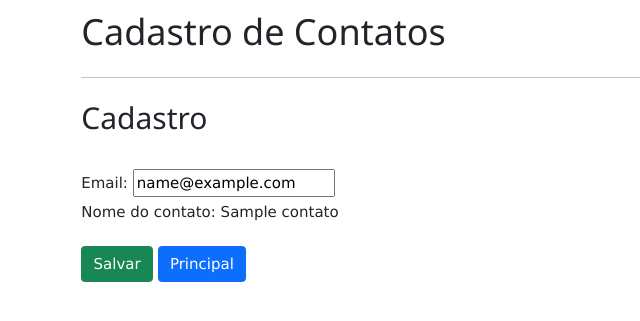
After one commit to aislansantos/teste_cadastro, a PHP site: page /details_contact_save_email_html.php?id_email=1 in a window 1280 px wide. The commit adds this page. Shown: the top 321 px of the page, without its empty margins (0-640 px from the left). Run offline with PHP 8.4, Linux system fonts and the light colour scheme; tables that the repository leaves empty hold one stand-in row (values such as "Sample post"); some libraries are stand-ins or nearby versions.

Commit message:
refatorado email para mais de um endereço

```diff
--- a/assets/class/contacts.class.php
+++ b/assets/class/contacts.class.php
@@ -101,7 +101,7 @@
                 {
                         if ($this->validate_CPF($this->cpf) == True) {
                                 if (!empty($this->id)) {
-                                        $sql = "UPDATE contato SET name = :name, secondname = :secondname , cpf = :cpf, email = :email WHERE id = :id";
+                                        $sql = "UPDATE contato SET name = :name, secondname = :secondname , cpf = :cpf  WHERE id = :id";
                                         $stmt = $this->pdo->prepare($sql);
                                         $stmt->bindParam(":name", $this->name, PDO::PARAM_STR);
                                         $stmt->bindParam(":secondname", $this->secondname, PDO::PARAM_STR);
@@ -110,7 +110,7 @@
                                         $stmt->execute();
                                 }
                                 if ($this->checkContact() == True) {
-                                        $sql = "INSERT INTO contato (name, secondname, cpf, email) VALUES (:name, :secondname, :cpf, :email)";
+                                        $sql = "INSERT INTO contato (name, secondname, cpf) VALUES (:name, :secondname, :cpf)";
                                         $stmt = $this->pdo->prepare($sql);
                                         $stmt->bindParam(":name", $this->name, PDO::PARAM_STR);
                                         $stmt->bindParam(":secondname", $this->secondname, PDO::PARAM_STR);
--- /dev/null
+++ b/assets/class/email.class.php
@@ -0,0 +1,113 @@
+<?php
+class Email
+{
+    private $id;
+    private $end_email;
+    private $id_contact_email;
+    private $pdo;
+
+    public function __construct($pdo)
+    {
+        $this->pdo = $pdo;
+    }
+
+    public function getId()
+    {
+        return $this->id;
+    }
+
+    public function setId($id)
+    {
+        $this->id = $id;
+    }
+
+    public function getEnd_email()
+    {
+        return $this->end_email;
+    }
+
+    public function setEnd_email($end_email)
+    {
+        $this->end_email = $end_email;
+    }
+
+    public function getId_contact_emaill()
+    {
+        return $this->id_contact_email;
+    }
+
+    public function setId_contact_email($id_contact_email)
+    {
+        $this->id_contact_email = $id_contact_email;
+    }
+
+    public function readRegister($id_contact_email)
+    {
+        $sql = "SELECT * FROM email WHERE id_contact_email = :id_contact";
+        $stmt = $this->pdo->prepare($sql);
+        $stmt->bindParam(":id_contact", $id_contact_email, PDO::PARAM_INT);
+        $stmt->execute();
+        if ($stmt->rowCount() > 0) {
+            return $stmt->fetchAll();
+        } else {
+            return array();
+        }
+    }
+
+    public function deleteEmail()
+    {
+        $sql = "DELETE FROM email WHERE id = :id";
+        $stmt = $this->pdo->prepare($sql);
+        $stmt->bindParam(":id", $this->id, PDO::PARAM_INT);
+        $stmt->execute();
+        return True;
+    }
+
+
+    public function queryRecordToEdit($id_cad = null)
+    {
+        $sql = "SELECT c.name, e.end_email, e.id, e.id_contact_email FROM contato as c INNER JOIN email as e on c.id = e.id_contact_email WHERE e.id = :id_cad";
+        $stmt = $this->pdo->prepare($sql);
+        $stmt->bindParam(":id_cad", $id_cad, PDO::PARAM_INT);
+        $stmt->execute();
+        if ($stmt->rowCount() > 0) {
+            return $stmt->fetch();
+        } else {
+            return array();
+        }
+    }
+
+    public function checkEmail()
+    {
+        $sql = "SELECT * FROM email WHERE end_email = :end_email";
+        $stmt = $this->pdo->prepare($sql);
+        $stmt->bindParam(":end_email", $this->end_email, PDO::PARAM_STR);
+        $stmt->execute();
+        if ($stmt->rowCount() == 0) {
+            return True;
+        } else {
+            return False;
+        }
+    }
+
+    public function save()
+    {
+        if (!empty($this->id)) {
+            $sql = "UPDATE email SET end_email = :end_email, id_contact_email = :id_contact_email WHERE id = :id";
+            $stmt = $this->pdo->prepare($sql);
+            $stmt->bindParam(":end_email", $this->end_email, PDO::PARAM_STR);
+            $stmt->bindParam(":id_contact_email", $this->id_contact_email, PDO::PARAM_INT);
+            $stmt->bindParam(":id", $this->id, PDO::PARAM_INT);
+            $stmt->execute();
+            return True;
+        } elseif ($this->checkEmail() == True) {
+            $sql = "INSERT INTO email (end_email, id_contact_email) VALUES (:end_email, :id_contact_email)";
+            $stmt = $this->pdo->prepare($sql);
+            $stmt->bindParam(":end_email", $this->end_email, PDO::PARAM_STR);
+            $stmt->bindParam(":id_contact_email", $this->id_contact_email, PDO::PARAM_INT);
+            $stmt->execute();
+            return True;
+        }
+        return False;
+    }
+}
--- a/details_contact.php
+++ b/details_contact.php
@@ -19,11 +19,9 @@ if (!empty($_POST["name"]) || !empty($_POST["secondname"])) {
     $name = addslashes($_POST["name"]);
     $secondname = addslashes($_POST["secondname"]);
     $cpf = addslashes($_POST["cpf"]);
-    $email = addslashes($_POST["email"]);
     $registerContact->setName($name);
     $registerContact->setSecondname($secondname);
     $registerContact->setCpf($cpf);
-    $registerContact->setEmail($email);
 
 
 
--- /dev/null
+++ b/details_contact_email.php
@@ -0,0 +1,34 @@
+<?php
+require("conn.php");
+require("assets/class/email.class.php");
+$registerEmail = new Email($pdo);
+
+
+
+if (!empty($_GET["id_contact_email"])) {
+    $id_contact_email = $_GET["id_contact_email"];
+    $list_email = $registerEmail->readRegister($id_contact_email);
+} else {
+    $list_email = null;
+}
+
+if (!empty($_GET["id_email"])) {
+    $id_email = $_GET["id_email"];
+    $list_email =$registerEmail->queryRecordToEdit($id_email);
+}
+
+
+if (isset($_GET["id_email"]) || isset($_GET["id_contact"])) {
+    if (!empty($_POST["end_email"]) || !empty($_POST["id_contact"])) {
+        $id_email = $_GET["id_email"];
+        $end_email = addslashes($_POST["end_email"]);
+        $id_contact = addslashes($_POST["id_contact"]);
+        $registerEmail->setId($id_email);
+        $registerEmail->setEnd_email($end_email);
+        $registerEmail->setId_contact_email($id_contact);
+        $registerEmail->save();
+
+
+        header('location: details_contact_html.php?id_contact=' . $_POST['id_contact']);
+    }
+}
--- a/details_contact_phone.php
+++ b/details_contact_phone.php
@@ -7,9 +7,9 @@ $registerPhone = new Phone($pdo);
 
 if (!empty($_GET["id_contact"])) {
     $id_contact = $_GET["id_contact"];
-    $list_contact = $registerPhone->readRegister($id_contact);
+    $list_phone = $registerPhone->readRegister($id_contact);
 } else {
-    $list_phone = null;
+    $list_contact = null;
 }
 
 if (!empty($_GET["id_phone"])) {
@@ -24,7 +24,7 @@ if (isset($_GET["id_phone"]) || isset($_GET["id_contact"])) {
         $id_contact = addslashes($_POST["id_contact"]);
         $registerPhone->setId($id_phone);
         $registerPhone->setNumber_phone($number_phone);
-        $registerPhone->setId_contact($id_contact);
+        $registerPhone->setId_contact_phone($id_contact);
         $registerPhone->save();
 
 
--- /dev/null
+++ b/details_contact_save_email_html.php
@@ -0,0 +1,63 @@
+<?php require("details_contact.php"); ?>
+<?php require("details_contact_email.php") ?>
+<!DOCTYPE html>
+<html lang="pt-br">
+
+<head>
+    <meta charset="UTF-8">
+    <meta name="viewport" content="width=device-width, initial-scale=1.0">
+    <!-- Conteudo Bootstrap -->
+    <link href="https://cdn.jsdelivr.net/npm/bootstrap@5.1.3/dist/css/bootstrap.min.css" rel="stylesheet" integrity="sha384-1BmE4kWBq78iYhFldvKuhfTAU6auU8tT94WrHftjDbrCEXSU1oBoqyl2QvZ6jIW3" crossorigin="anonymous">
+    <script src="https://cdn.jsdelivr.net/npm/bootstrap@5.1.3/dist/js/bootstrap.bundle.min.js" integrity="sha384-ka7Sk0Gln4gmtz2MlQnikT1wXgYsOg+OMhuP+IlRH9sENBO0LRn5q+8nbTov4+1p" crossorigin="anonymous">
+    </script>
+    <script src="https://cdn.jsdelivr.net/npm/@popperjs/core@2.10.2/dist/umd/popper.min.js" integrity="sha384-7+zCNj/IqJ95wo16oMtfsKbZ9ccEh31eOz1HGyDuCQ6wgnyJNSYdrPa03rtR1zdB" crossorigin="anonymous">
+    </script>
+    <script src="https://cdn.jsdelivr.net/npm/bootstrap@5.1.3/dist/js/bootstrap.min.js" integrity="sha384-QJHtvGhmr9XOIpI6YVutG+2QOK9T+ZnN4kzFN1RtK3zEFEIsxhlmWl5/YESvpZ13" crossorigin="anonymous">
+    </script>
+    <script src="https://code.jquery.com/jquery-3.6.0.js" integrity="sha256-H+K7U5CnXl1h5ywQfKtSj8PCmoN9aaq30gDh27Xc0jk=" crossorigin="anonymous"></script>
+    <script src="https://cdnjs.cloudflare.com/ajax/libs/jquery.mask/1.14.15/jquery.mask.min.js"></script>
+    <link rel="stylesheet" href="https://www.w3schools.com/w3css/4/w3.css">
+    <title>Cadastrar Número</title>
+</head>
+
+<body>
+    <div class="container">
+        <h1>Cadastro de Contatos</h1>
+        <hr class="my-4">
+        <h2>Cadastro</h2>
+        <br>
+        <form action="" method="post" id="cadastro_phone">
+            <div class="form-group">
+                <input type="hidden" name="id" value="<?php if (!empty($list_email['id'])) {
+                                                        echo $list_email['id'];
+                                                    }
+                                                    ?>" />
+                <input type="hidden" name="id_contact" value="<?php if (!empty($list_email['id_contact_email'])) {
+                                                                echo $list_email['id_contact_email'];
+                                                            } else {
+                                                                echo $_GET['id_contact'];
+                                                            } ?>" />
+                <div class="col mb-1">
+                    <label for="">Email:</label>
+                    <input type="email" name="end_email" id="end_email" value="<?php if (!empty($list_email['end_email'])) {
+                                                                                    echo $list_email['end_email'];
+                                                                                }
+                                                                                ?>" required placeholder="Email">
+                </div>
+                <div class="row">
+                    <div class="col mb-4">
+                        <label for="">Nome do contato: <?php if (!empty($list_email['name'])) {
+                                                            echo $list_email['name'];
+                                                        } elseif ($_GET['id_contact']) {
+                                                            echo $list['name'];
+                                                        } ?></label>
+
+                    </div>
+                </div>
+                <input type="submit" value="Salvar" class="btn btn-success">
+                <input type="button" value="Principal" class="btn btn-primary" onclick="window.location='index.php'">
+        </form>
+    </div>
+</body>
+
+</html>
```
Also changed, not shown: assets/base_de_dados.sql (+20 -5 lines), assets/class/phone.class.php (+12 -13 lines), delete_email.php (added, +15 -0 lines), details_contact_html.php (+19 -19 lines), assets/img/icons8-adicionar-envelope-aberto-50.png (added), assets/img/icons8-email-aberto-50.png (added).
